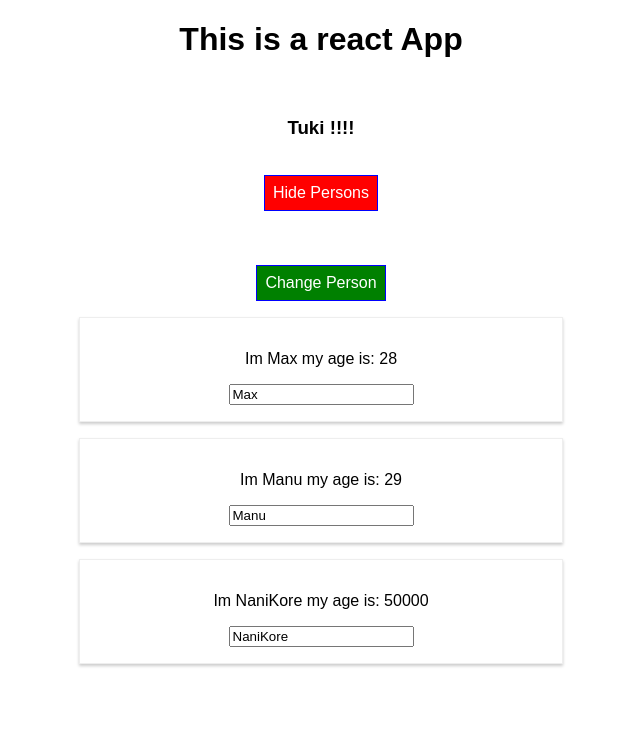
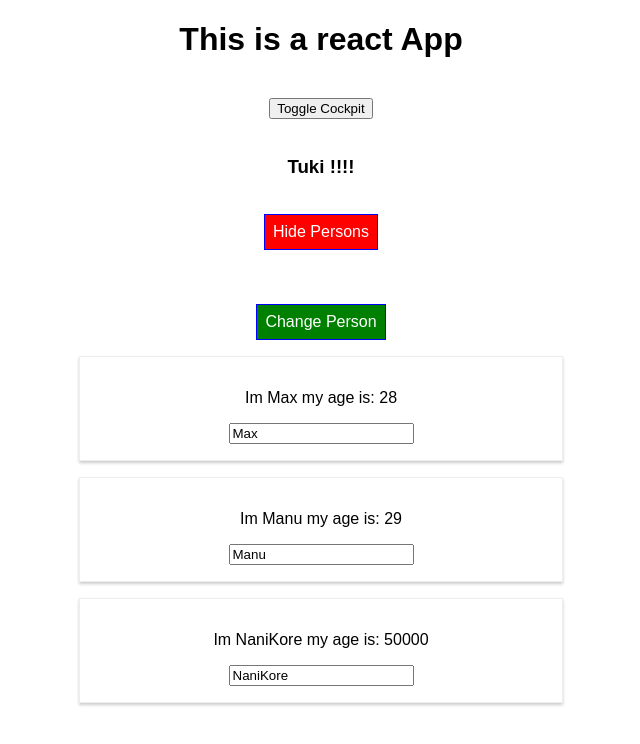
Before and after one commit to shantanubedajna009/ReactExploration, a React app: page / in a window 1280 px wide. Both pictures are taken after a click on the button "Show Persons". Shown: the top 744 px of the page, without its empty margins (319-959 px from the left). Built offline with nearby package versions, Linux system fonts and the light colour scheme.

Commit message:
class based components lifecycle methods and useEffect explored

```diff
--- a/src/components/Cockpit/Cockpit.js
+++ b/src/components/Cockpit/Cockpit.js
@@ -1,8 +1,34 @@
-import React from 'react';
+import React, { useEffect } from 'react';
 import classes from './Cockpit.css'
 
 
 const cockpit = (props) => {
+
+    useEffect( () => {
+      console.log('[Cockpit.js] useEffect');
+
+      const timer = setTimeout( () => {
+
+        alert('ORAAAAAAAAAAAAAAA');
+
+
+      }, 5000);
+
+
+      // this runs after the useeffect gets executed
+      // obiously
+      return () => {
+        clearTimeout(timer);
+        console.log('[Cockpit.js] useEffect Return/Cleanup');
+      }
+
+    }, []) // runs on every update cause no second argument passes
+    // will run on every startup if an empty list passed
+    // will run on speciic object changes if passes in that list like
+    // [props.persons, props.showPersons]  like this
+
+
+
 
     let adjustedClasses = [];
     if (props.persons.length <= 2){
--- a/src/components/Persons/Person/Person.js
+++ b/src/components/Persons/Person/Person.js
@@ -1,7 +1,35 @@
-import React from 'react';
+import React, { Component } from 'react';
 //import Radium from 'radium';
 //import styled from 'styled-components';
 import classes from './Person.css';
+
+class Person extends Component {
+
+    render() {
+        console.log('[Person.js] redering the Person');
+
+
+        return (
+            <div className={classes.Person}>
+                <p onClick={this.props.click}>Im {this.props.name} my age is: {this.props.age}</p>
+                <input onChange={this.props.nameChange} value={this.props.name}></input>
+            </div>
+
+        )
+
+
+    }
+}
+
+export default Person;
+
+
+
+
+
+
+
+
 
 // const StyledDiv = styled.div`
 // width: 60%;
@@ -16,22 +44,22 @@ import classes from './Person.css';
 // }
 // `;
 
-const person = (props) => {
+// const person = (props) => {
 
-    // const rnd = Math.random();
-    // if (rnd > 0.7){
-    //     throw Error('Something went wrong');
-    // }
+//     // const rnd = Math.random();
+//     // if (rnd > 0.7){
+//     //     throw Error('Something went wrong');
+//     // }
 
 
-    return (
+//     return (
 
-        <div className={classes.Person}>
-            <p onClick={props.click}>Im {props.name} my age is: {props.age}</p>
-            <input onChange={props.nameChange} value={props.name}></input>
-        </div>
+//         <div className={classes.Person}>
+//             <p onClick={props.click}>Im {props.name} my age is: {props.age}</p>
+//             <input onChange={props.nameChange} value={props.name}></input>
+//         </div>
 
-    )
-}
+//     )
+// }
 
-export default person;
+// export default person;
--- a/src/components/Persons/Persons.js
+++ b/src/components/Persons/Persons.js
@@ -1,16 +1,54 @@
-import React from 'react'
+import React, { Component } from 'react'
 import Person from './Person/Person';
 
-const persons = (props) => {
+
+class Persons extends Component {
+
+
+    // this component does not contain a state
+    // this is a visual or dumb component
+    // so this component should not contain a
+    // getDerivedStateFromProps
+    // static getDerivedStateFromProps(props, state){
+    //     console.log('[Persons.js] getDerivedStateFromProps ', props);
+    //     return state;
+    // }
+
+    shouldComponentUpdate(nextProps, nextState){
+        console.log('[Persons.js] shouldComponentUpdate');
+
+        // boolean value based on which component will make the dom update
+        // from the virtual dom to real dom
+        return true;
+    }
+
+    getSnapshotBeforeUpdate(prevProps, prevState){
+        console.log('[Persons.js] getSnapshotBeforeUpdate');
+
+        // should return a null if not returning a state
+        //return null;
+
+        return {messahe: 'just some message state'};
+    }
+
+    componentDidUpdate(prevProps, prevState, snpshot){
+        console.log('[Persons.js] componentDidUpdate state from snapshot: ', snpshot);
+
+    }
+
+
+    render() {
+        console.log('[Persons.js] rendering.....');
+
 
         return (
 
             // the map creates a list and for reach item in the list have to retirn it
             // to build the list
-        props.persons.map((person, index) => {
+            this.props.persons.map((person, index) => {
                 return (<Person
-                click={() => props.deletenameHandler(index)}
-                nameChange={(event) => props.nameChangeHandler(event, person.id)}
+                    click={() => this.props.deletenameHandler(index)}
+                    nameChange={(event) => this.props.nameChangeHandler(event, person.id)}
                     name={person.name}
                     age={person.age}
                     key={person.id}
@@ -19,7 +57,37 @@ const persons = (props) => {
 
         ); // return end
 
+    }
+
 
 }
 
-export default persons;
+export default Persons;
+
+
+
+
+
+
+// const persons = (props) => {
+
+//     return (
+
+//         // the map creates a list and for reach item in the list have to retirn it
+//         // to build the list
+//         props.persons.map((person, index) => {
+//             return (<Person
+//                 click={() => props.deletenameHandler(index)}
+//                 nameChange={(event) => props.nameChangeHandler(event, person.id)}
+//                 name={person.name}
+//                 age={person.age}
+//                 key={person.id}
+//                 />);
+//         }) // map end
+
+//     ); // return end
+
+
+// }
+
+// export default persons;
--- a/src/containers/App.js
+++ b/src/containers/App.js
@@ -6,6 +6,43 @@ import classes from './App.css';
 
 class App extends Component {
 
+  constructor(props){
+    super(props);
+    console.log('[App.js] Constructor');
+  }
+
+  static getDerivedStateFromProps(props, state){
+    console.log('[App.js] getDerivedStateFromProps ', props);
+    return state;
+  }
+
+
+  // executes after the render and all nested component
+  // lifecycle methods inside the render method
+  componentDidMount(){
+    console.log('[App.js] componentDidMount');
+  }
+
+  shouldComponentUpdate(prevProps, PrevState){
+    console.log('[App.js] shouldCOmponentUpdate');
+
+    return true;
+  }
+
+  getSnapshotBeforeUpdate(prevProps, prevState){
+    console.log('[App.js] getSnapshotBeforeUpdate');
+
+    return {message: 'snapshot data from App.js'};
+
+  }
+
+  componentDidUpdate(prevProps, PrevState, snapshot){
+    console.log('[APp.js] componentDidUpdate and snapsht is : ', snapshot);
+  }
+
+
+
+
   state = {
       persons: [
         {id: 'asfsfgsf', name: "Max", age: 28},
@@ -13,7 +50,8 @@ class App extends Component {
         {id: 'Zfdsafds', name: "NaniKore", age: 50000}
       ],
 
-      showPersons: false
+      showPersons: false,
+      showCockpit: true,
     }
 
   switchHandler = (newName) => {
@@ -75,8 +113,18 @@ class App extends Component {
 
   }
 
+  toggleCockpit(){
+    this.setState(
+      {showCockpit: !this.state.showCockpit}
+    )
+  }
+
 
   render () {
+
+    console.log('[App.js] render method');
+
+
 
     let persons = []
 
@@ -104,13 +152,18 @@ class App extends Component {
       <div className={classes.App}>
         <h1>This is a react App</h1>
         <br/>
-
+        <button onClick={ () => { this.toggleCockpit() } }>
+          Toggle Cockpit
+        </button>
+        <br/>
+        <br/>
+        { this.state.showCockpit ?
         <Cockpit
           persons={this.state.persons}
           showPersons={this.state.showPersons}
           toggeChangeHandler={this.toggeChangeHandler}
           switchHandler={this.switchHandler}
-        />
+        />: null}
 
         {persons}
 
```
Lines whose indentation alone changed are shown as unchanged.
